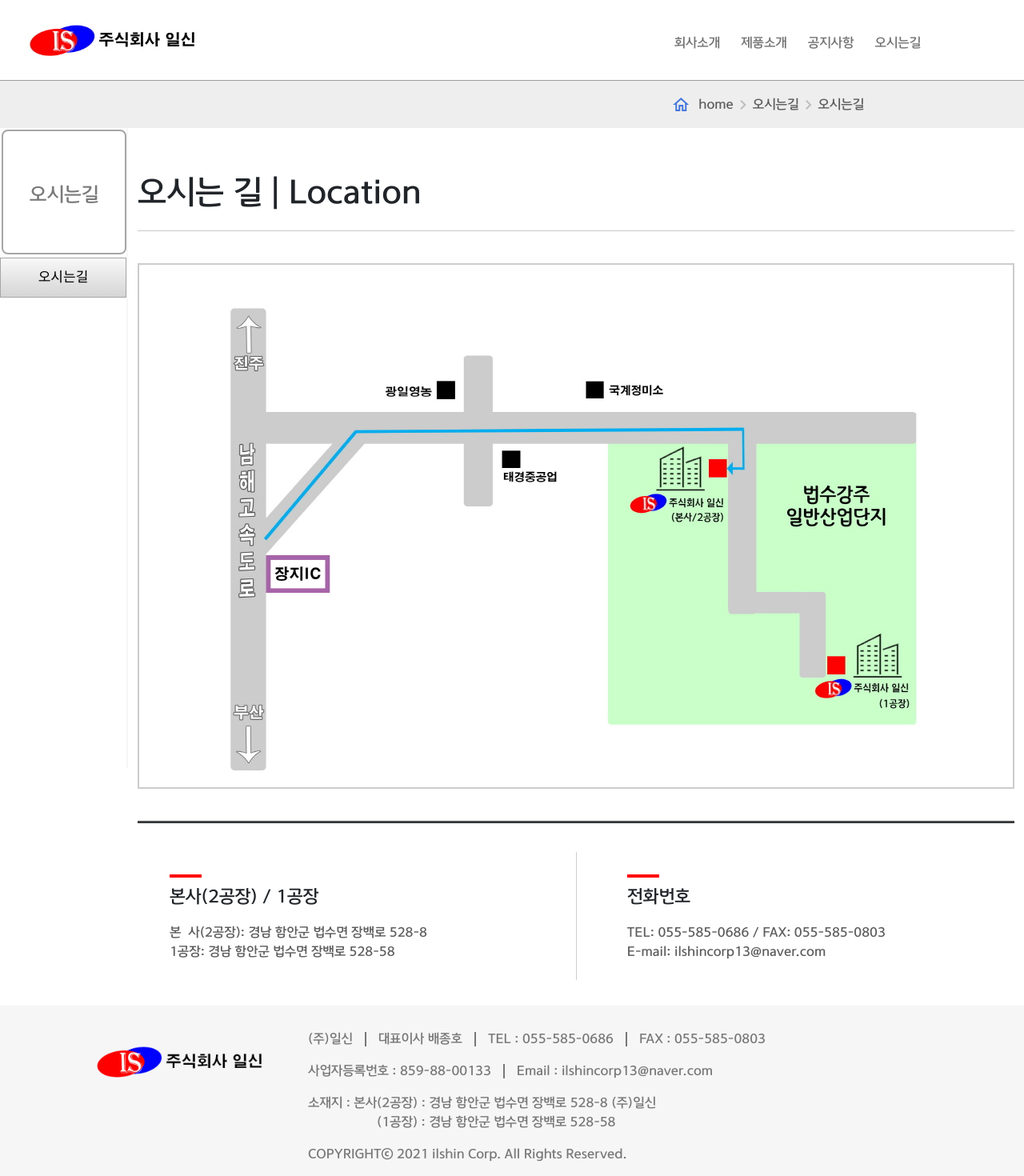
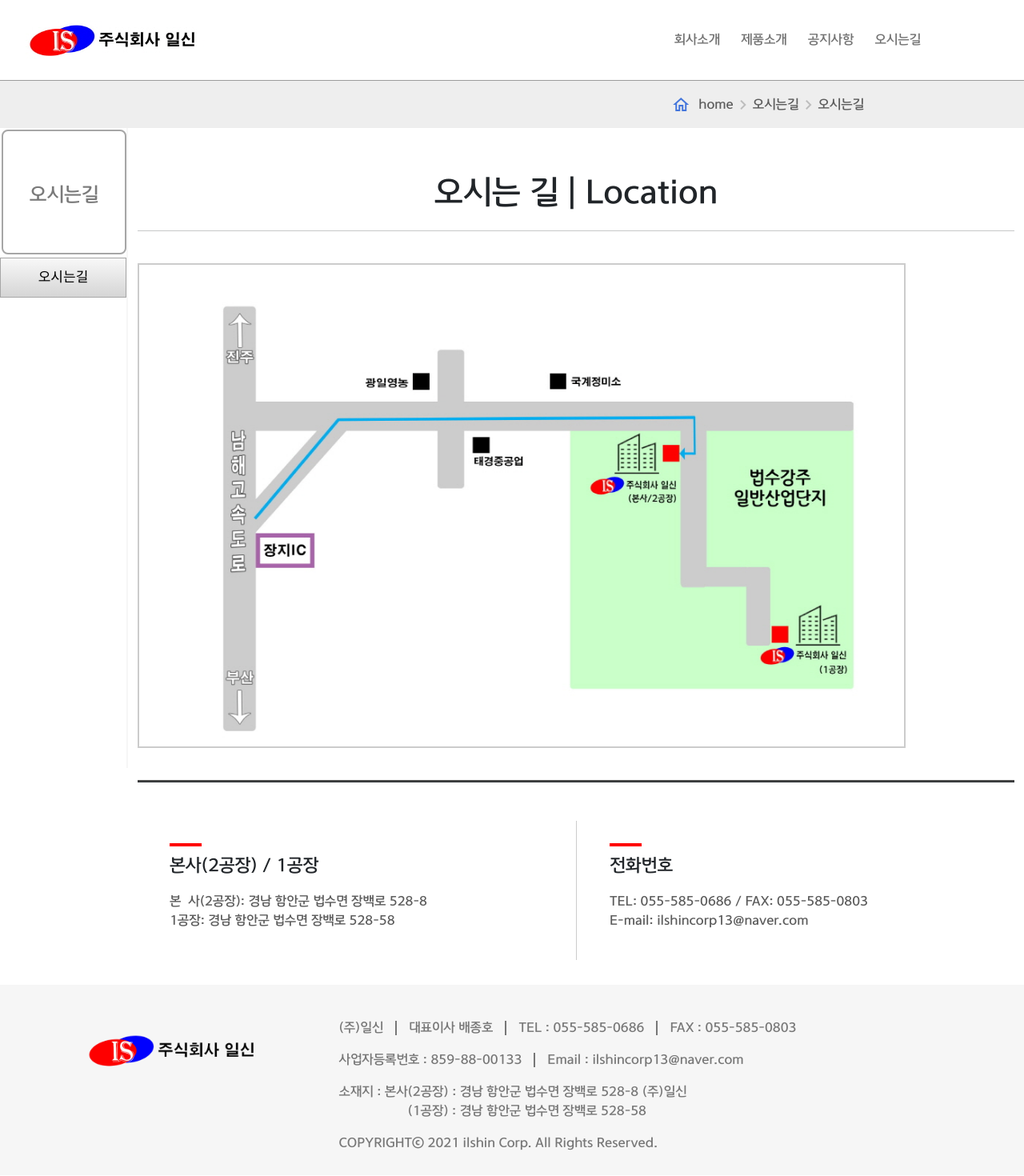
Before and after one commit to nastyvvoi/hp_prt, a Nuxt app: page /location in a window 1280 px wide. Shown: the top 1470 px of the page at 80% size. Built offline with nearby package versions, Linux system fonts and the light colour scheme.

Commit message:
commit
commit

```diff
--- a/assets/css/global.css
+++ b/assets/css/global.css
@@ -46,3 +46,7 @@
   #__nuxt, #__layout {
       /* height: 100% !important; */
   }
+
+.container {
+  text-align: center;
+}
--- a/components/Footer.vue
+++ b/components/Footer.vue
@@ -2,9 +2,13 @@
   <!-- FOOTER -->
   <footer class="footer">
     <div class="info">
+      <b-row>
+        <b-col class="ml-sm-auto outer_wrapper" lg="3">
           <div class="logo_area">
             <img src="~assets/image/Logo_bg_trans.png" style="height:80px;width:253px"/>
           </div>
+        </b-col>
+        <b-col class="ml-md-auto outer_wrapper">
           <div class="info_area">
             <p>
               <span class="info_text_span">(주)일신</span>
@@ -24,45 +28,9 @@
             <p>
               <span class="info_text_span">COPYRIGHTⓒ {{this.getFullYear}} ilshin Corp. All Rights Reserved.</span>
             </p>
-
-        <!-- <p class="info_text">
-          <span class="info_row">
-            <strong class="strong_text">(주) 일신</strong>
-            <strong class="strong_text">대표</strong>배종호
-            <strong class="strong_text">사업자 등록번호</strong>859-88-00133
-          </span>
-          <br>
-          <span class="info_row">
-            <strong class="strong_text">
-              주소
-            </strong>
-              경남 함안군 법수면 장백로 528-8
-            <strong class="strong_text">
-              E-mail
-            </strong>
-              ilshincorp13@naver.com
-          </span>
-          <br>
-          <span class="info_row">
-            <strong class="strong_text">
-              대표전화
-            </strong>
-              055-585-0686
-            <strong class="strong_text">
-              FAX
-            </strong>
-              055-585-0803
-          </span>
-          <br>
-          <br>
-          <span class="info_row">
-            <strong class="strong_text">
-              COPYRIGHTⓒ {{this.getFullYear}} ilshin Corp.
-            </strong>
-              All Rights Reserved.
-          </span>
-        </p> -->
           </div>
+        </b-col>
+      </b-row>
     </div>
   </footer>
 </template>
@@ -106,7 +74,7 @@
 
 .footer {
   /* flex-shrink: 0; */
-  height: 220px;
+  /* height: 220px; */
   background-color: #f6f6f6;
   color: #777777;
   position: relative;
@@ -114,9 +82,13 @@
 
 .info {
   padding-top: 30px;
-  padding-left:100px;
+  padding-left:30px;
 }
-
+@media screen and (min-width: 640px) {
+  .logo_area, .info_area {
+    padding-left: 60px;
+  }
+}
 .logo_area {
   /* padding-left: 100px; */
   height: 100px;
@@ -125,7 +97,7 @@
 }
 
 .info_area {
-  padding-left: 120px;
+  /* padding-left: 120px; */
   float: left;
 }
 
--- a/components/Navbar.vue
+++ b/components/Navbar.vue
@@ -1,7 +1,7 @@
 <template>
     <div>
       <b-navbar class="navbar fixed-top" toggleable="lg" variant="info">
-        <b-navbar-brand to="/" @click="navClick">
+        <b-navbar-brand href="/" @click="navClick">
           <img src="~/assets/image/Logo.jpeg" class alt="BV" style="height:80px;width:253px">
         </b-navbar-brand>
 
@@ -9,7 +9,12 @@
 
         <b-collapse id="nav-collapse" is-nav>
           <b-navbar-nav class="ml-auto menu_group">
-            <b-nav-item to="/about/company" @click="navClick">회사소개</b-nav-item>
+            <!-- <b-nav-item to="/about/company" @click="navClick">회사소개</b-nav-item> -->
+            <b-nav-item-dropdown text="회사소개" right>
+              <b-dropdown-item to="/about/company" @click="navClick">인사말</b-dropdown-item>
+              <b-dropdown-item to="/about/history" @click="navClick">연혁</b-dropdown-item>
+              <b-dropdown-item to="/about/organization" @click="navClick">조직도</b-dropdown-item>
+            </b-nav-item-dropdown>
             <b-nav-item to="/product" @click="navClick">제품소개</b-nav-item>
             <b-nav-item to="/notice" @click="navClick">공지사항</b-nav-item>
             <b-nav-item to="/location" @click="navClick">오시는길</b-nav-item>
@@ -189,7 +194,7 @@
   }
 };
 </script>
-<style scoped>
+<style>
 
 .bg-info {
   background-color: #fff !important;
@@ -248,10 +253,10 @@
   height: 5vh;
 }
 
+@media screen and (min-width: 992px) {
   .menu_group {
     padding-right: 100px;
   }
-
   .nav-link::before {
     transition: 300ms;
     height: 3px;
@@ -261,14 +266,49 @@
     width: 0%;
     bottom: 28px;
   }
+  .dropdown-toggle::before{
+    transition: 300ms;
+    height: 3px;
+    content: "";
+    /* position: absolute; */
+    background-color: #031D44;
+    width: 0%;
+    bottom: 6px;
+  }
+  .dropdown-toggle:hover::before {
+    bottom: 6px !important;
+    width: 60px;
+  }
 
-
-.nav-link:hover::before {
+  .nav-link:hover::before{
     bottom: 28px;
     width: 60px;
   }
+}
 
+@media screen and (max-width: 991px) {
+  .nav-item {
+    background-color: #fff;
+    border: 1px solid #cccccc;
+  }
+}
 
+.b-nav-dropdown {
+  text-align: center;
+}
+.dropdown-menu {
+  text-align: center !important;
+  line-height: 48px;
+}
+
+.dropdown-item {
+  height: 56px !important;
+  vertical-align: middle !important;
+}
+
+.dropdown-toggle::after {
+  display: none !important;
+}
 .navbar-inverse .navbar-collapse {
   background-color: white;
   color: black;
@@ -276,13 +316,21 @@
 
 .nav-link {
   text-align: center;
-  padding-top: 15px;
-  padding-left: 10px;
+  padding: 10px;
 }
 
 @media (min-width: 992px) {
   .mainlink {
     display: none;
+  }
+  .route_nav {
+    margin-right: 200px;
+  }
+}
+
+@media (max-width: 991px) {
+  .route_nav {
+    margin-right: 100px;
   }
 }
 
@@ -296,7 +344,6 @@
   text-align: right;
   line-height:60px;
   vertical-align: middle;
-  margin-right: 200px;
 }
 
 .route_text {
--- a/pages/about/company/index.vue
+++ b/pages/about/company/index.vue
@@ -66,19 +66,25 @@
     font-weight: 500;
     padding-top: 40px;
 }
-
+@media screen and (min-width: 992px) {
+    .sub_title, .about_detail {
+        padding-left: 120px;
+    }
+}
 .sub_title {
     font-size: 26px;
     font-weight: 500;
+    text-align: left;
 }
 
 .about_detail {
     font-size: 18px;
+    text-align: left;
 }
 
 .rep {
+    width: 70%;
     text-align: right;
-    padding-right: 300px;
 }
 
 .hr {
--- a/pages/about/history/index.vue
+++ b/pages/about/history/index.vue
@@ -48,7 +48,8 @@
 }
 
 .history_img {
-    width: 905px;
+    max-width: 905px;
+    width: 100%;
     height: auto;
 }
 
--- a/pages/about/index.vue
+++ b/pages/about/index.vue
@@ -1,6 +1,5 @@
 <template>
     <div class="container">
-        <div class="pc-size">
         <div class="title">
             <p>
                 회사소개 | About Company
@@ -49,7 +48,6 @@
                 <span style="font-size:20px">대표이사</span>&emsp; <span style="font-size:26px">배  종  호</span>
             </p>
         </div>
-        </div>
         <nuxt-child/>
     </div>
 </template>
@@ -77,19 +75,25 @@
     font-weight: 500;
     padding-top: 40px;
 }
-
+@media screen and (min-width: 992px) {
+    .sub_title, .about_detail {
+        padding-left: 120px;
+    }
+}
 .sub_title {
     font-size: 26px;
     font-weight: 500;
+    text-align: left;
 }
 
 .about_detail {
     font-size: 18px;
+    text-align: left;
 }
 
 .rep {
+    width: 70%;
     text-align: right;
-    padding-right: 300px;
 }
 
 .hr {
--- a/pages/about/organization/index.vue
+++ b/pages/about/organization/index.vue
@@ -40,7 +40,8 @@
 }
 
 .organization_img {
-    width: 980px;
+    max-width: 980px;
+    width: 100%;
     height: auto;
 }
 
--- a/pages/location/index.vue
+++ b/pages/location/index.vue
@@ -14,6 +14,8 @@
       <br>
       <hr class="hr_thick"/>
       <div class="address_wrapper">
+        <b-row>
+          <b-col class="ml-md-auto outer_wrapper" md="6">
             <div class="address_area">
               <hr class="thick_red"/>
               <p style="font-size:22px">
@@ -27,6 +29,9 @@
               </p>
             </div>
             <div class="divider"></div>
+          </b-col>
+
+          <b-col class="ml-md-auto outer_wrapper">
             <div class="tel_area">
               <hr class="thick_red"/>
               <p style="font-size:22px">
@@ -39,21 +44,9 @@
                 E-mail: ilshincorp13@naver.com
               </p>
             </div>
+          </b-col>
+        </b-row>
       </div>
-      <!-- <div class="address">
-          <br>
-          <p>
-              ◎ 주소 및 연락처
-          </p>
-      </div>
-      <div class="address_detail">
-          <p>
-              (본사/2공장) 경남 함안군 법수면 장백로 528-8. (주)일신 / Tel: 055-585-0686 / Fax: 055-585-0803
-          </p>
-          <p>
-              &nbsp;&nbsp;&nbsp;&nbsp;&nbsp;&nbsp;&nbsp;(1공장) 경남 함안군 법수면 장백로 528-58
-          </p>
-      </div> -->
     </div>
 </template>
 
@@ -112,7 +105,16 @@
 }
 
 .rough_map {
+  max-width: 960px;
+  width: 100%;
+  height: auto;
   border: 2px solid #cccccc;
+}
+
+.rough_map img {
+  max-width: 960px;
+  width: 100%;
+  height: auto;
 }
 
 .hr_thick {
@@ -122,32 +124,34 @@
 
 .address_wrapper {
     position: relative;
-    height:200px;
+    /* height:200px; */
     padding:10px;
     /* background: blue; */
+    text-align: left;
 }
 
 .divider{
     position:absolute;
-    left:50%;
+    left:100%;
     top:10%;
     bottom:10%;
     border-left:1px solid #cccccc;
 }
 
 .address_area {
-    width:45%;
-    height:200px;
+    /* width:45%; */
+    /* height:200px; */
     float:left;
     background:white;
     margin: 10px;
     padding:20px;
+    text-align: left;
 }
 
 .tel_area {
-    width:45%;
-    height:200px;
-    float:right;
+    /* width:45%; */
+    /* height:200px; */
+    float:left;
     /* background: white; */
     margin: 10px;
     padding:20px;
--- a/pages/notice/index.vue
+++ b/pages/notice/index.vue
@@ -248,7 +248,13 @@
   border-top: 2px solid #5c5c5c;
   background: #f2f2f2;
 }
-
+table.board_content thead th{
+  min-width: 50px;
+  padding: 10px;
+  vertical-align: top;
+  text-align: left;
+  font-size: 16px;
+}
 table.board_content thead th.title{
   width: 650px;
   padding: 10px;
--- a/store/index.js
+++ b/store/index.js
@@ -3,7 +3,6 @@
 const store = () => new Vuex.Store({
     state: {
         isMobile: false,
-        containerPadding: 140,
         isMain: true,
         currentPage: { name: '', route: ''},
         itemList: [],
@@ -12,7 +11,6 @@
     },
     getters: {
         isMobile: state => { return state.isMobile },
-        containerPadding: state => { return state.containerPadding },
         isMain: state => { return state.isMain },
         currentPage: state => { return state.currentPage },
         itemList: state => { return state.itemList },
@@ -21,7 +19,6 @@
     },
     mutations: {
         setIsMobile: (state, isMobile) => state.isMobile = isMobile,
-        setContainerPadding: (state, containerPadding) => state.containerPadding = containerPadding,
         setIsMain: (state, isMain) => state.isMain = isMain,
         setCurrentPage: (state, currentPage) => state.currentPage = currentPage,
         setItemList: (state, itemList) => state.itemList = itemList,
```
Also changed, not shown: layouts/default.vue (+16 -12 lines), pages/index.vue (+19 -3 lines). Lines whose indentation alone changed are shown as unchanged.
